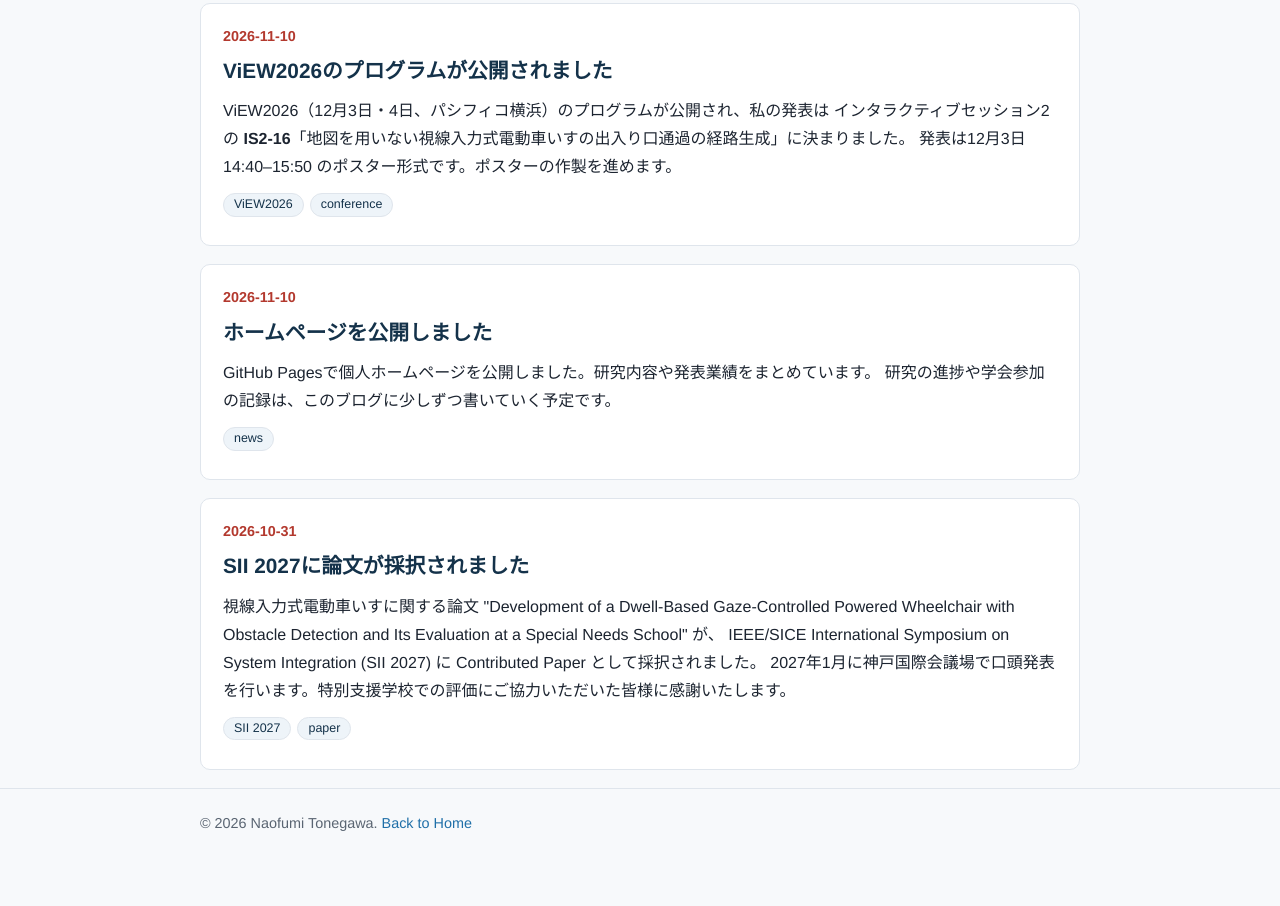
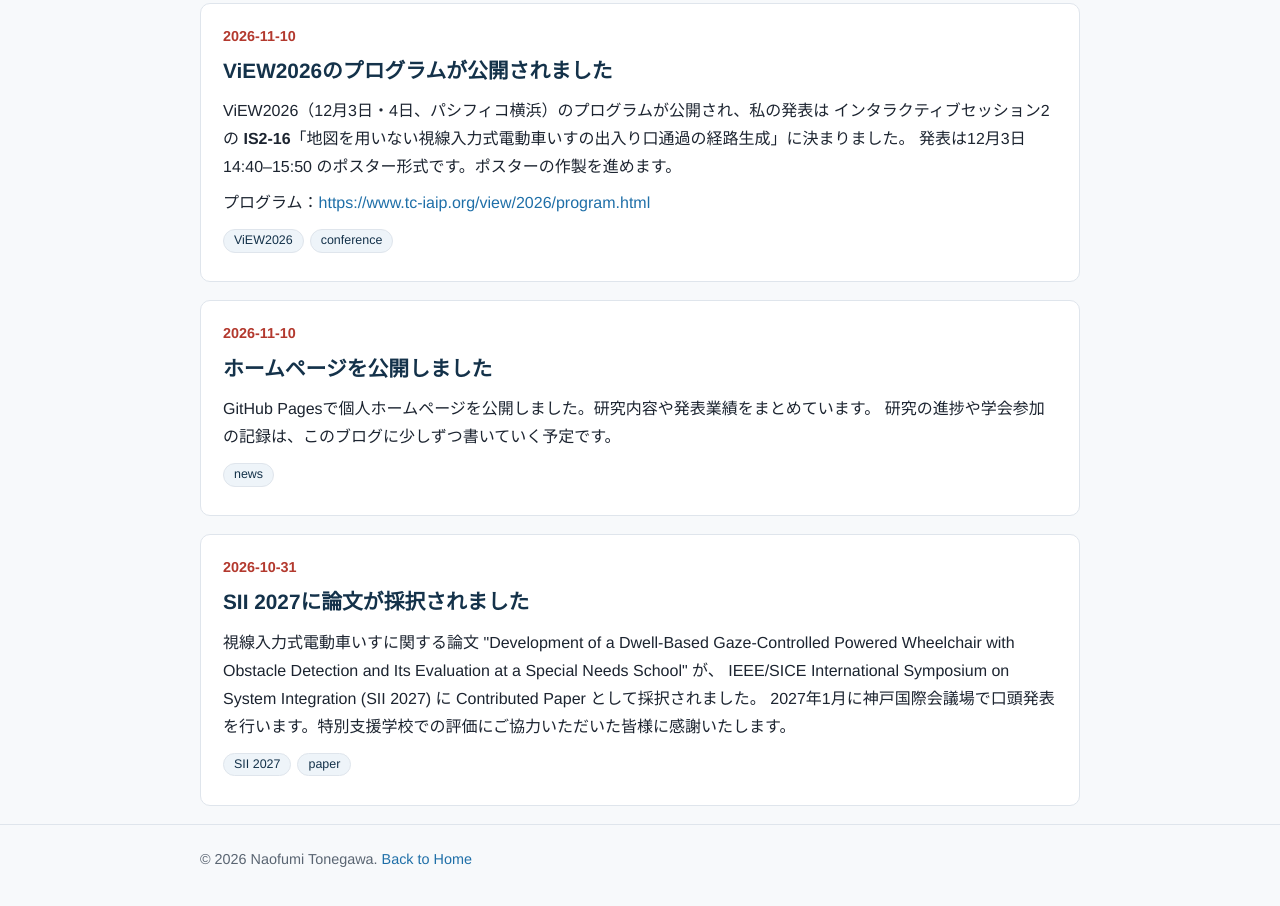
Before and after one commit to shiba0627/shiba0627.github.io, a plain HTML site: page blog.html in a window 1280 px wide. Shown: the part 1090-1996 px from the top of the page. Before the commit the page ends 1966 px from the top, so only its background shows below. Drawn offline with Linux system fonts and the light colour scheme.

Commit message:
ブログのViEW2026記事にプログラムのURLを追加

```diff
--- a/blog.html
+++ b/blog.html
@@ -97,6 +97,7 @@
       インタラクティブセッション2の <strong>IS2-16</strong>「地図を用いない視線入力式電動車いすの出入り口通過の経路生成」に決まりました。
       発表は12月3日 14:40–15:50 のポスター形式です。ポスターの作製を進めます。
     </p>
+    <p>プログラム：<a href="https://www.tc-iaip.org/view/2026/program.html">https://www.tc-iaip.org/view/2026/program.html</a></p>
     <p><span class="tag">ViEW2026</span><span class="tag">conference</span></p>
   </article>
 
```
